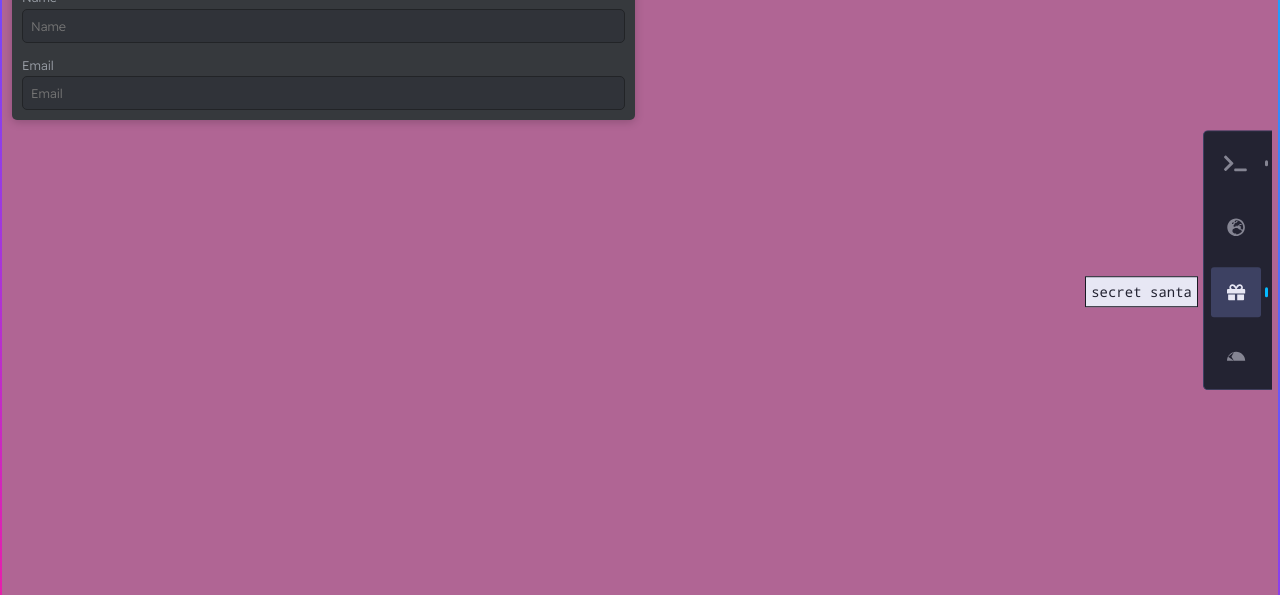
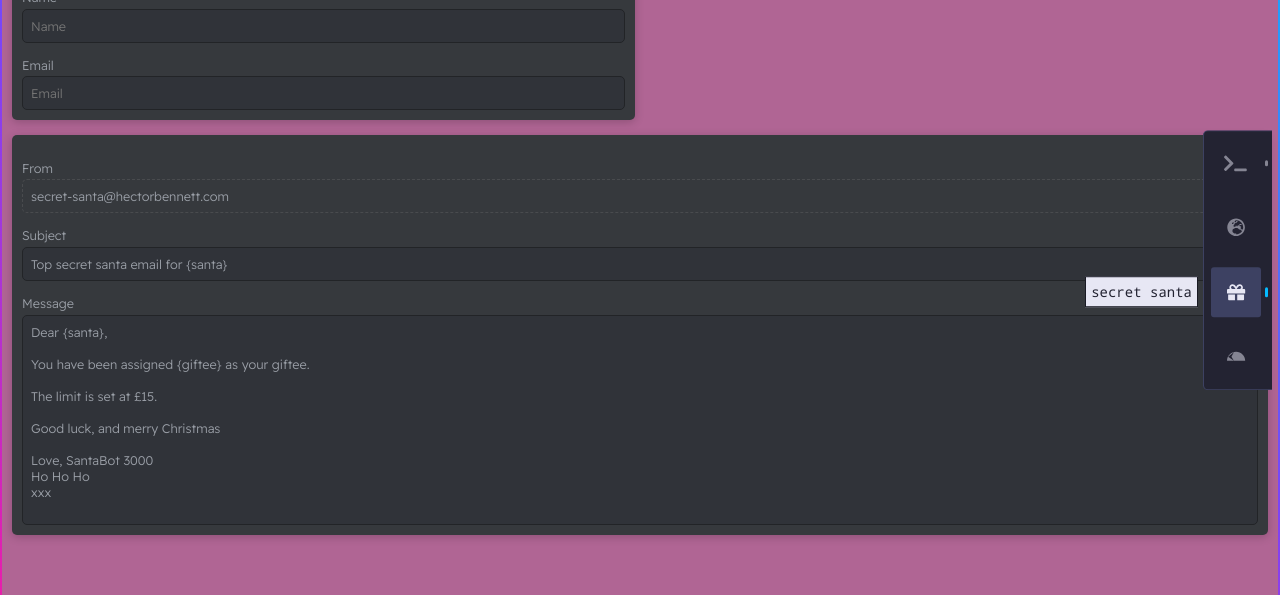
Before and after one commit to hectorbennett/hectorbennett.com, a Next.js app: page / in a window 1280 px wide. Both pictures are taken after a click on the button "secret santa". Shown: the part 140-735 px from the top of the page. Built offline with nearby package versions, Linux system fonts and the light colour scheme.

Commit message:
start adding recoil

```diff
--- a/components/Scrollable/Scrollable.jsx
+++ b/components/Scrollable/Scrollable.jsx
@@ -2,22 +2,35 @@ import React, { forwardRef } from "react";
 import PropTypes from "prop-types";
 import styles from "./Scrollable.module.scss";
 
-const Scrollable = forwardRef(function Scrollable(props, ref) {
-  const { scroll, className, ..._props } = props;
+const ScrollableBase = forwardRef(function Scrollable(props, ref) {
+  const { scroll, className, nodeType, ..._props } = props;
   var classNames = [styles.scrollable, styles[scroll]];
   if (className) {
     classNames.push(className);
   }
-  return <div ref={ref} {..._props} className={classNames.join(" ")} />;
+  return (
+    <props.nodeType ref={ref} {..._props} className={classNames.join(" ")} />
+  );
 });
 
-Scrollable.propTypes = {
+ScrollableBase.propTypes = {
   scroll: PropTypes.oneOf(["x", "y", "both"]),
   className: PropTypes.string,
+  nodeType: PropTypes.string,
 };
 
-Scrollable.defaultProps = {
+ScrollableBase.defaultProps = {
   scroll: "y",
+  nodeType: "div",
 };
 
-export default Scrollable;
+const ScrollableTextArea = forwardRef(function ScrollableTextArea(props, ref) {
+  return <ScrollableBase ref={ref} nodeType="textarea" {...props} />;
+});
+
+const out = {
+  div: ScrollableBase,
+  textarea: ScrollableTextArea,
+};
+
+export default out;
--- a/components/SecretSanta/SecretSanta.jsx
+++ b/components/SecretSanta/SecretSanta.jsx
@@ -1,16 +1,50 @@
 import { useState } from "react";
+import { atom, selector, useRecoilState, useRecoilValue } from "recoil";
 
 import Scrollable from "../Scrollable";
 import styles from "./SecretSanta.module.scss";
 
 import Card from "../Card";
 
+const DEFAULT_SUBJECT = `Top secret santa email for {santa}`;
+
+const DEFAULT_MESSAGE = `Dear {santa},
+
+You have been assigned {giftee} as your giftee.
+
+The limit is set at £15.
+
+Good luck, and merry Christmas
+
+Love, SantaBot 3000
+Ho Ho Ho
+xxx`;
+
+const subjectState = atom({
+  key: "subjectState",
+  default: DEFAULT_SUBJECT,
+});
+
+const messageState = atom({
+  key: "messageState",
+  default: DEFAULT_MESSAGE,
+});
+
+const santaListState = atom({
+  key: "santaListState",
+  default: [{ name: "", email: "", id: 0 }],
+});
+
+const invalidPairsState = atom({
+  key: "invalidPairs",
+  default: [],
+});
+
 export default function SecretSanta(props) {
-  const [santas, setSantas] = useState([{ name: "", email: "", id: 0 }]);
-  const [invalidPairs, setInvalidPairs] = useState([]);
-  // console.log(santas);
+  const [santas, setSantas] = useRecoilState(santaListState);
+  const [invalidPairs, setInvalidPairs] = useRecoilState(invalidPairsState);
   return (
-    <Scrollable className={styles.secret_santa}>
+    <Scrollable.div className={styles.secret_santa}>
       <div
         style={{ display: "flex", width: "100%", flexWrap: "wrap", padding: 5 }}
       >
@@ -65,7 +99,8 @@ export default function SecretSanta(props) {
           />
         ))}
       </div>
-    </Scrollable>
+      <Email />
+    </Scrollable.div>
   );
 }
 
@@ -73,8 +108,6 @@ function Santa(props) {
   const doNotPairWithIds = props.invalidPairs
     .filter((pair) => pair.includes(props.id))
     .flat();
-
-  console.log(props);
 
   return (
     <div style={{ width: "50%", minWidth: "30rem", padding: 5 }}>
@@ -127,7 +160,7 @@ function Santa(props) {
           onChange={props.onChangeDoNotPairWith}
           value={doNotPairWith}
         > */}
-                <Scrollable className={styles.checkboxes}>
+                <Scrollable.div className={styles.checkboxes}>
                   {props.santas
                     .filter((santa) => santa.id !== props.id && santa.name)
                     .map((santa, i) => {
@@ -147,7 +180,7 @@ function Santa(props) {
                         />
                       );
                     })}
-                </Scrollable>
+                </Scrollable.div>
               </label>
             </div>
           ) : null}
@@ -179,3 +212,50 @@ function Input(props) {
     </label>
   );
 }
+
+function TextArea(props) {
+  const classNames = [styles.input];
+  if (props.error) {
+    classNames.push(styles.error);
+  }
+  return (
+    <label className={classNames.join(" ")}>
+      <span className={styles.label}>{props.label}</span>
+      <Scrollable.textarea {...props} />
+      {props.error ? <span className={styles.error}>{props.error}</span> : null}
+    </label>
+  );
+}
+
+function Email(props) {
+  const [subject, setSubject] = useRecoilState(subjectState);
+  const [message, setMessage] = useRecoilState(messageState);
+  return (
+    <div style={{ padding: "5px 10px 10px 10px" }}>
+      <Card>
+        <div style={{ padding: 10 }}>
+          <Input
+            label="From"
+            type="text"
+            placeholder="Subject"
+            value="secret-santa@hectorbennett.com"
+            disabled={true}
+          />
+          <Input
+            label="Subject"
+            type="text"
+            placeholder="Subject"
+            value={subject}
+            onChange={(e) => setSubject(e.target.value)}
+          />
+          <TextArea
+            label="Message"
+            placeholder="Message"
+            value={message}
+            onChange={(e) => setMessage(e.target.value)}
+          />
+        </div>
+      </Card>
+    </div>
+  );
+}
--- a/components/SecretSanta/SecretSanta.module.scss
+++ b/components/SecretSanta/SecretSanta.module.scss
@@ -26,7 +26,8 @@
     //   line-height: 1;
     margin-top: 0.8rem;
   }
-  input {
+  input,
+  textarea {
     padding: 8px;
     border-radius: 5px;
     border: 1px solid #222427;
@@ -37,6 +38,14 @@
     &:focus {
       border-color: colours.$blue;
     }
+    &:disabled {
+      border: 1px dashed #494b4e;
+      background: none;
+    }
+  }
+  textarea {
+    min-height: 15rem;
+    resize: none;
   }
   &.error {
     color: colours.$rose;
--- a/components/Terminal/Terminal.jsx
+++ b/components/Terminal/Terminal.jsx
@@ -152,7 +152,7 @@ export default function Terminal(props) {
   };
 
   return (
-    <Scrollable
+    <Scrollable.div
       className={styles.terminal}
       onClick={() => inputRef.current.focus()}
       ref={contentRef}
@@ -183,6 +183,6 @@ export default function Terminal(props) {
           />
         </div>
       </div>
-    </Scrollable>
+    </Scrollable.div>
   );
 }
--- a/package.json
+++ b/package.json
@@ -19,6 +19,7 @@
     "react-dom": "17.0.2",
     "react-rnd": "^10.3.5",
     "react-transition-group": "^4.4.2",
+    "recoil": "^0.5.2",
     "sass": "^1.43.2"
   },
   "devDependencies": {
--- a/pages/_app.js
+++ b/pages/_app.js
@@ -1,12 +1,15 @@
 import "../styles/globals.scss";
 
 import Layout from "../components/Layout";
+import { RecoilRoot } from "recoil";
 
 function MyApp({ Component, pageProps }) {
   return (
-    <Layout>
-      <Component {...pageProps} />
-    </Layout>
+    <RecoilRoot>
+      <Layout>
+        <Component {...pageProps} />
+      </Layout>
+    </RecoilRoot>
   );
 }
 
--- a/pages/index.js
+++ b/pages/index.js
@@ -36,18 +36,12 @@ export default function Home() {
         />
         <link
           rel="preload"
-          href="/fonts/Catamaran-Black.woff"
-          as="font"
-          crossOrigin=""
-        />
-        <link
-          rel="preload"
           href="/fonts/Droid-Sans-Mono.woff"
           as="font"
           crossOrigin=""
         />
       </Head>
-      <Scrollable style={{ width: "100%" }}>
+      <Scrollable.div style={{ width: "100%" }}>
         <Section>
           <h1>
             <span className="highlight">
@@ -99,7 +93,7 @@ export default function Home() {
             Type <code>help</code>.
           </p>
         </Section>
-      </Scrollable>
+      </Scrollable.div>
       <WindowManager />
     </>
   );
```
Also changed, not shown: public/fonts/Catamaran-Black.woff (deleted), 1 other file (tests, documents, lock files or other folders).
